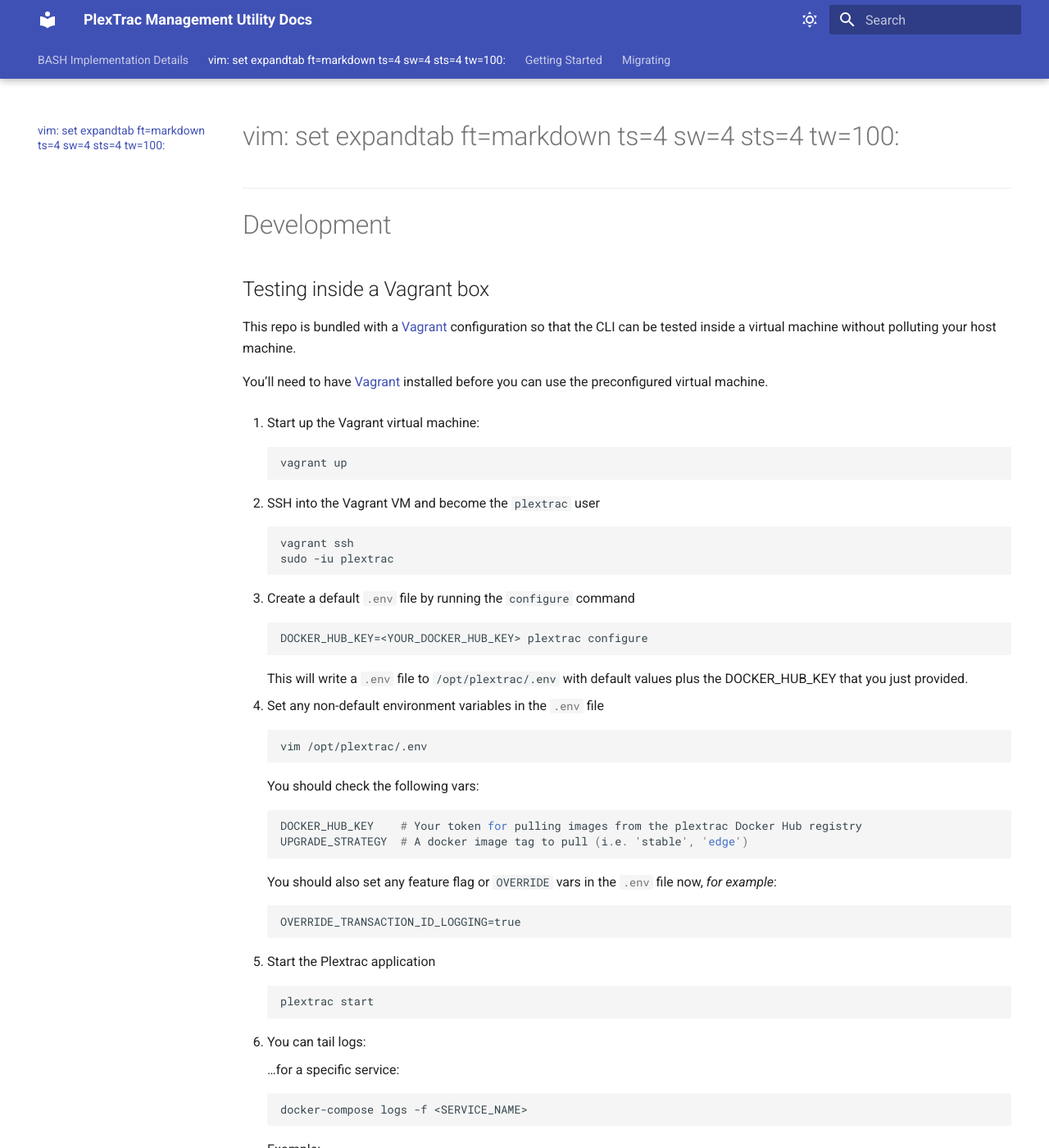
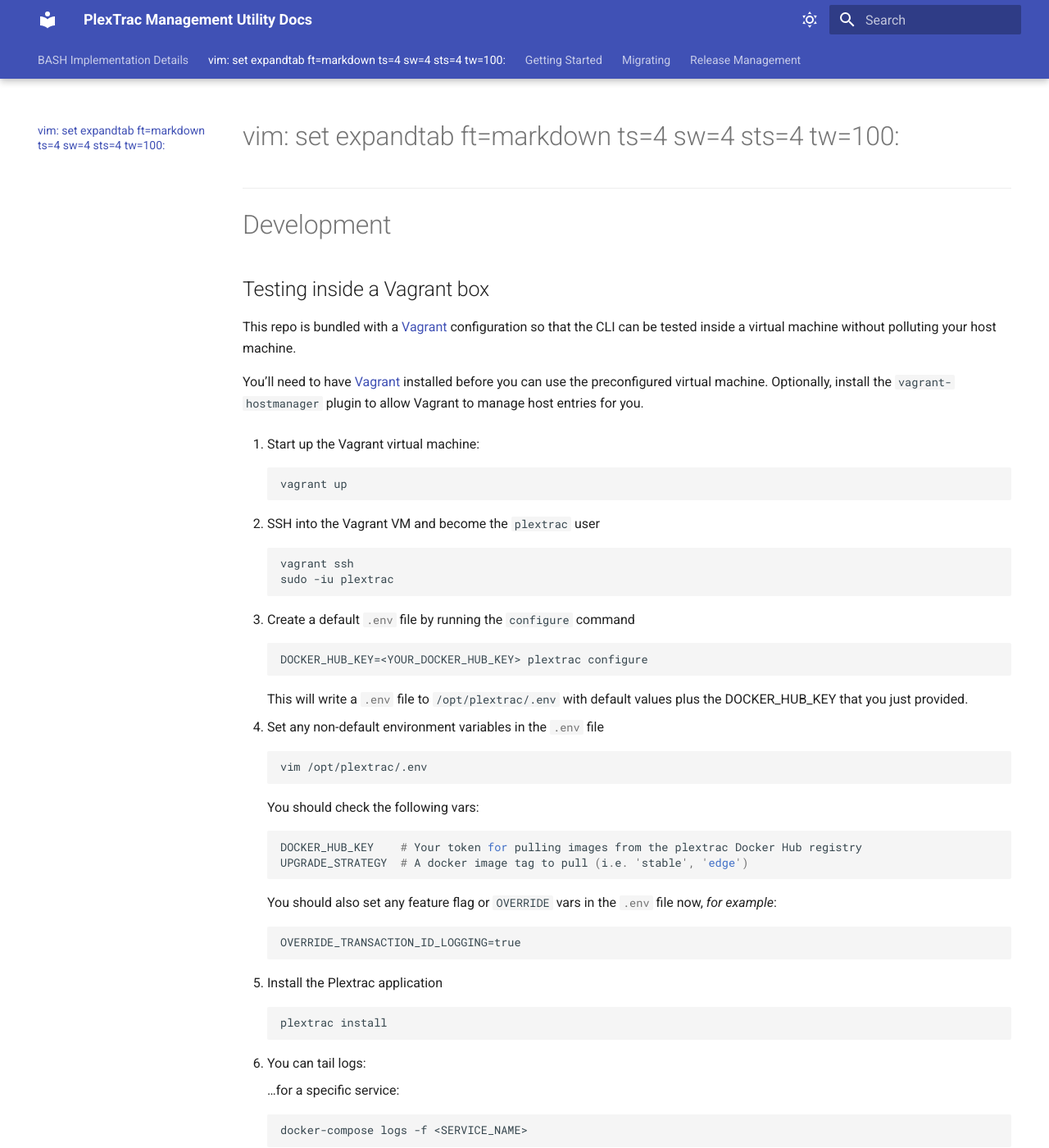
Before and after one commit to PlexTrac/plextrac-manager-util, an MkDocs documentation site: the page built from docs/development.md, in a window 1280 px wide and 1400 px high. Shown: the whole window at 82% size. Built offline with MkDocs 1.6.1 and Material for MkDocs 9.7.7, drawn with Linux system fonts in a browser that asks for light colours.

Commit message:
Updates documentation and describes release process better

```diff
--- a/docs/development.md
+++ b/docs/development.md
@@ -11,7 +11,8 @@ This repo is bundled with a [Vagrant](https://www.vagrantup.com/) configuration
 be tested inside a virtual machine without polluting your host machine.
 
 You'll need to have [Vagrant](https://www.vagrantup.com/) installed before you can use the
-preconfigured virtual machine.
+preconfigured virtual machine. Optionally, install the `vagrant-hostmanager` plugin to allow Vagrant
+to manage host entries for you.
 
 1.  Start up the Vagrant virtual machine:
 
@@ -42,9 +43,9 @@ preconfigured virtual machine.
 
         OVERRIDE_TRANSACTION_ID_LOGGING=true
 
-5.  Start the Plextrac application
+5.  Install the Plextrac application
 
-        plextrac start
+        plextrac install
 
 6.  You can tail logs:
 
```
Also changed, not shown: docs/release.md (added, +31 -0 lines).
